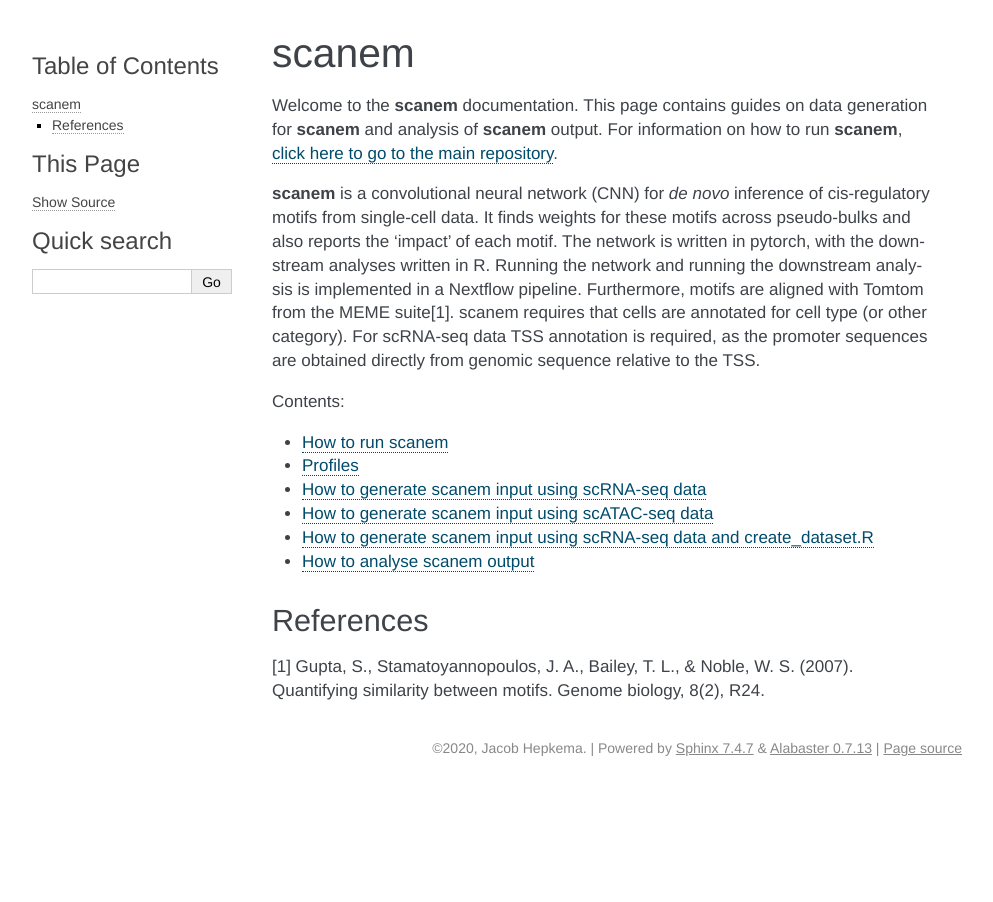
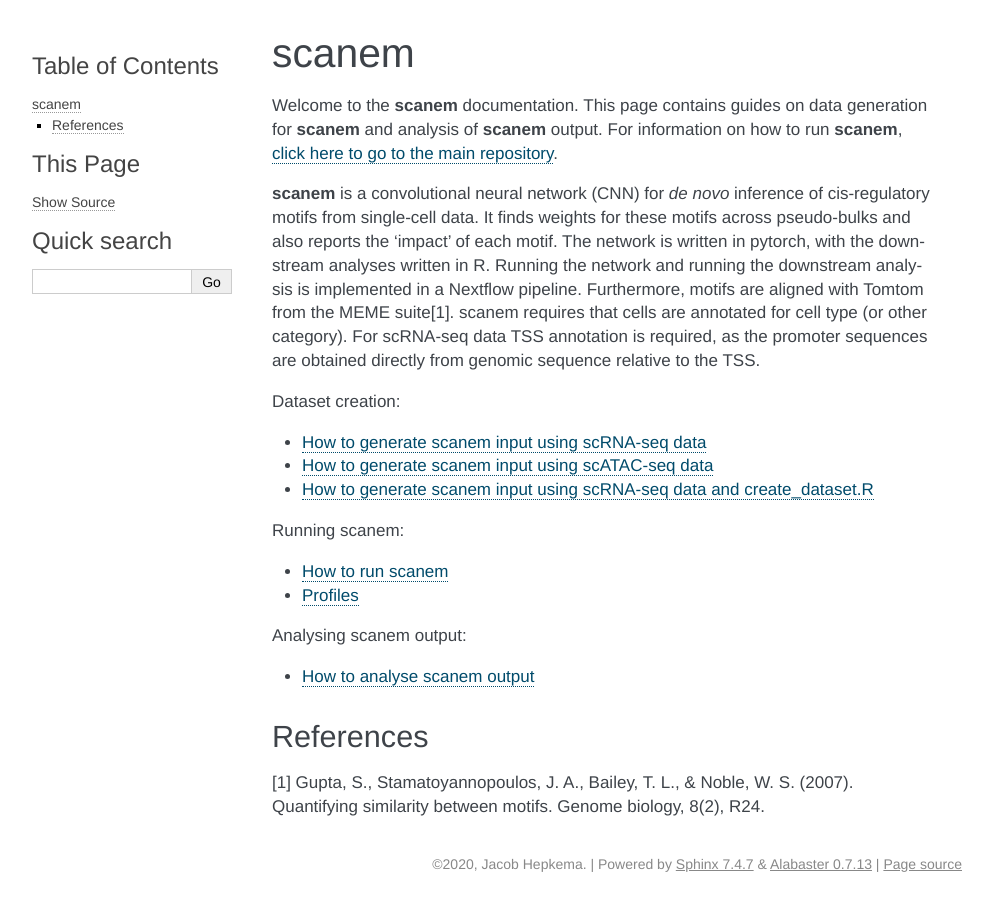
Before and after one commit to jacobhepkema/scover, a Sphinx documentation site: the page built from docs/source/index.rst, in a window 1280 px wide. Shown: the whole page, without its empty margins (148-1141 px from the left). Built offline with Sphinx 7.4.7, drawn with Linux system fonts in a browser that asks for light colours.

Commit message:
better index

```diff
--- a/docs/source/index.rst
+++ b/docs/source/index.rst
@@ -15,13 +15,23 @@ For scRNA-seq data TSS annotation is required, as the promoter sequences are obt
 
 .. toctree::
    :maxdepth: 2
-   :caption: Contents:
+   :caption: Dataset creation:
+
+   How to generate scanem input using scRNA-seq data <how_to_prepare_scanem_input_using_scRNA_seq.rst>
+   How to generate scanem input using scATAC-seq data <how_to_prepare_scanem_input_using_scATAC_seq.rst>
+   How to generate scanem input using scRNA-seq data and create_dataset.R <how_to_prepare_scanem_input_using_create_dataset.rst>
+
+.. toctree::
+   :maxdepth: 2
+   :caption: Running scanem:
 
    How to run scanem <how_to_run_scanem.rst>
    Profiles <profiles.rst>
-   How to generate scanem input using scRNA-seq data <how_to_prepare_scanem_input_using_scRNA_seq.rst>
-   How to generate scanem input using scATAC-seq data <how_to_prepare_scanem_input_using_scATAC_seq.rst>
-   How to generate scanem input using scRNA-seq data and create_dataset.R <how_to_prepare_scanem_input_using_create_dataset.rst>
+
+.. toctree::
+   :maxdepth: 2
+   :caption: Analysing scanem output:
+
    How to analyse scanem output <how_to_analyse_scanem_output.rst>
 
 
```
Also changed, not shown: 7 other files.
